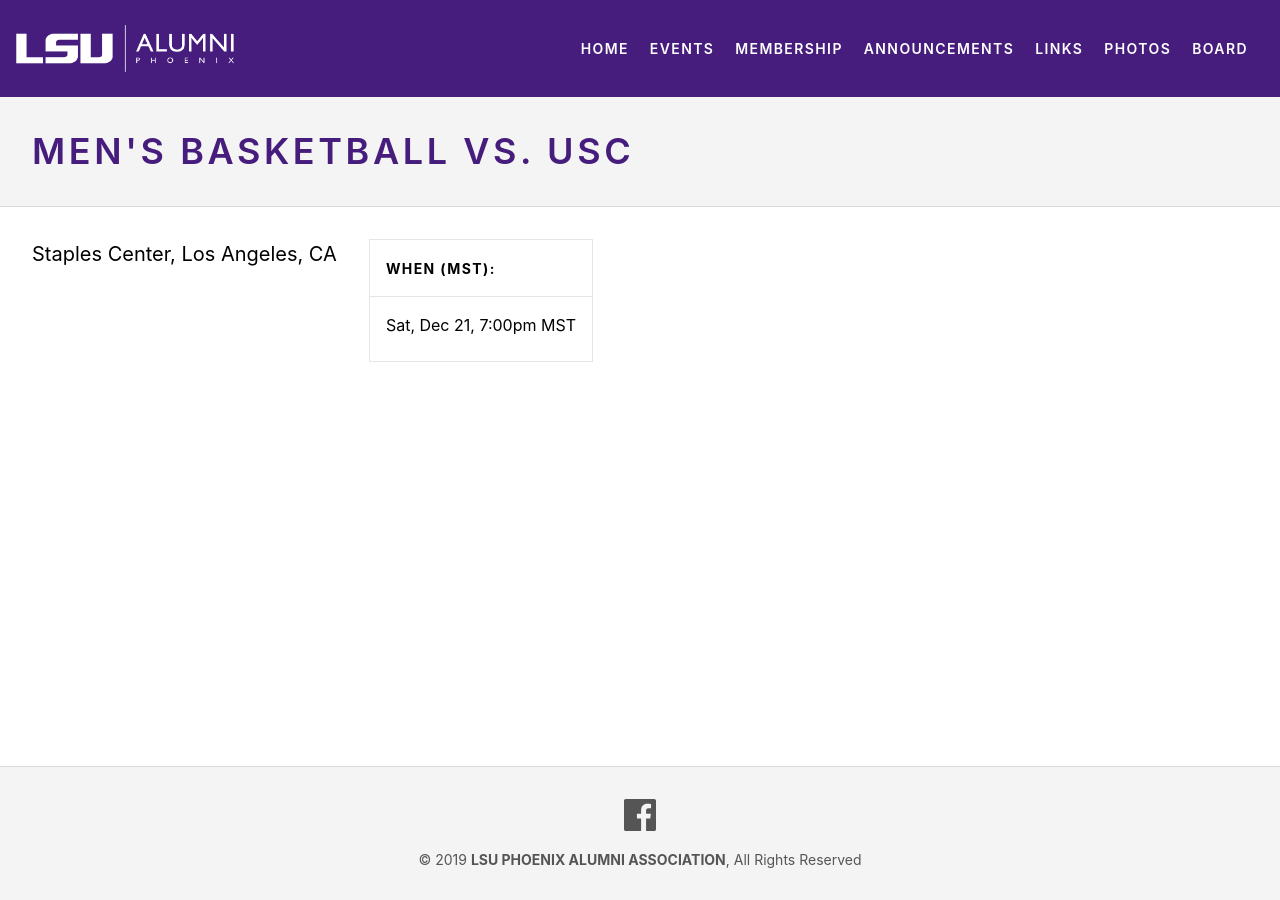
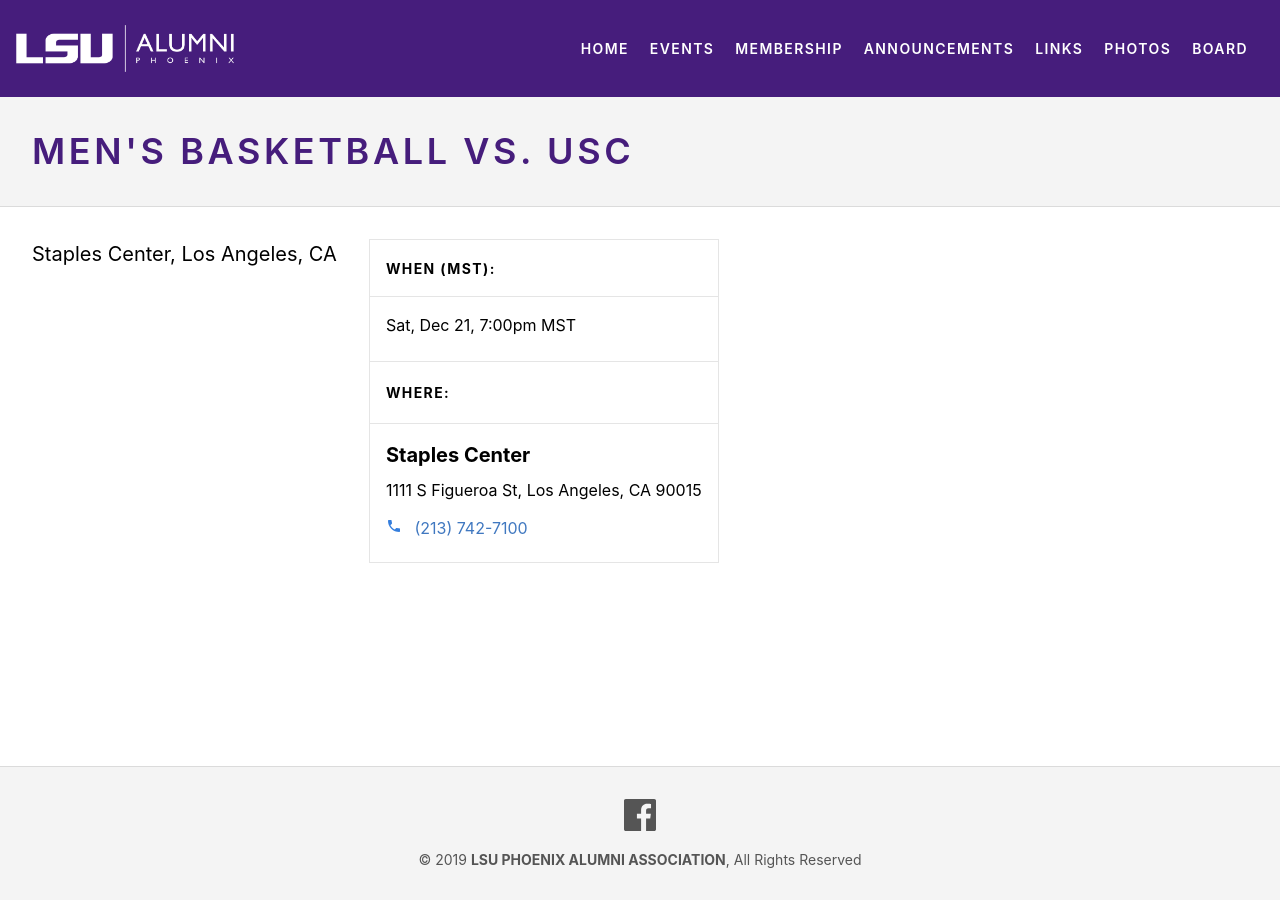
Before and after one commit to lsu-phoenix-alumni/lsu-phoenix-alumni.github.io, a Jekyll site: the page built from _events/mens-basketball-vs-usc.markdown, in a window 1280 px wide. Built offline with Jekyll 4.4.1, drawn with Linux system fonts in a browser that asks for light colours.

Commit message:
Updated Mens Basketball Vs Usc

```diff
--- a/_events/mens-basketball-vs-usc.markdown
+++ b/_events/mens-basketball-vs-usc.markdown
@@ -2,6 +2,11 @@
 title: Men's Basketball vs. USC
 date: 2019-12-21 19:00:00 -07:00
 position: 3
+venue:
+  name: Staples Center
+  address: 1111 S Figueroa St, Los Angeles, CA 90015
+  phone: "(213) 742-7100"
+  locationURL: https://goo.gl/maps/JMSPRGgZKPQRqCyw5
 layout: event
 ---
 
```
